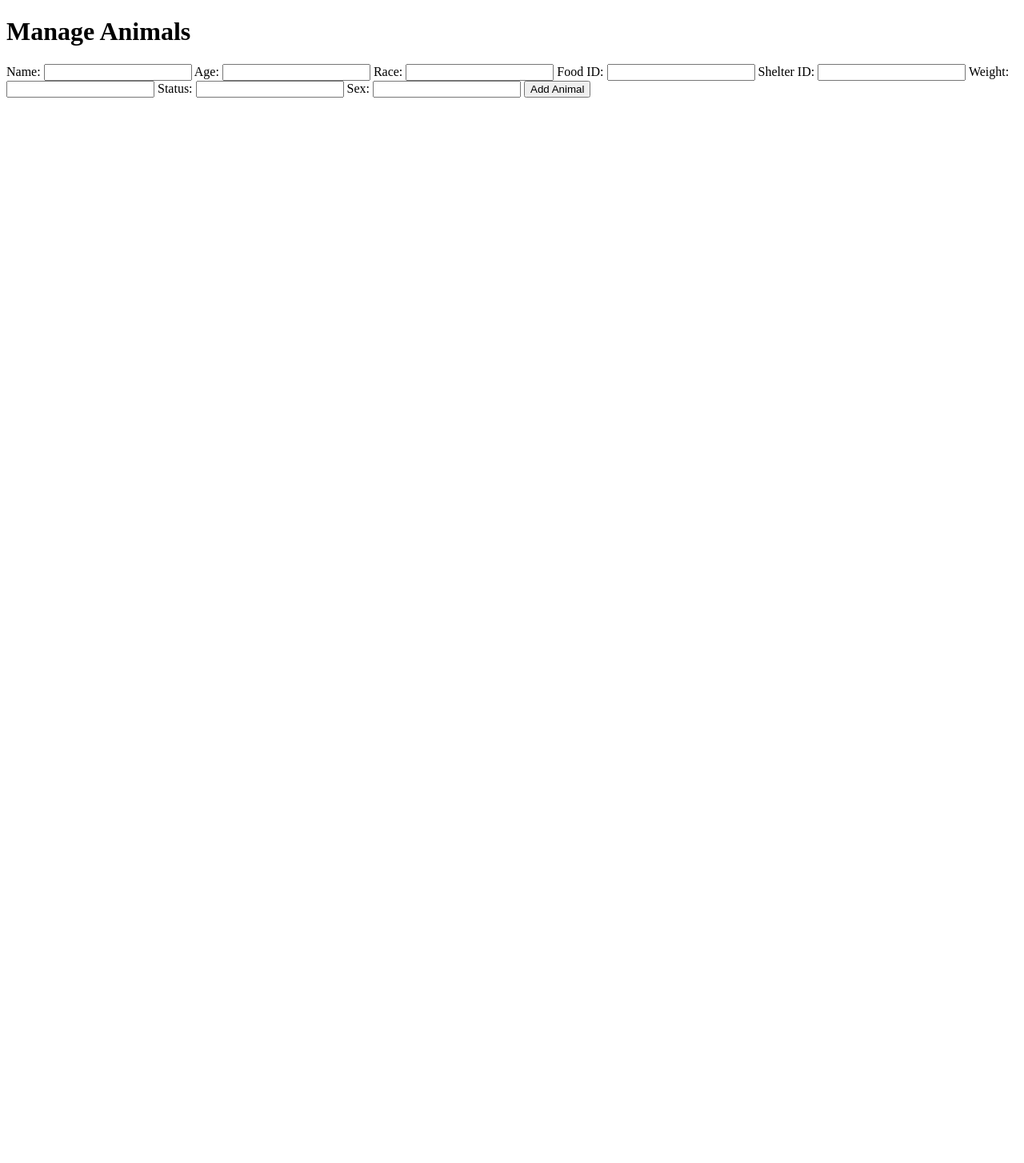
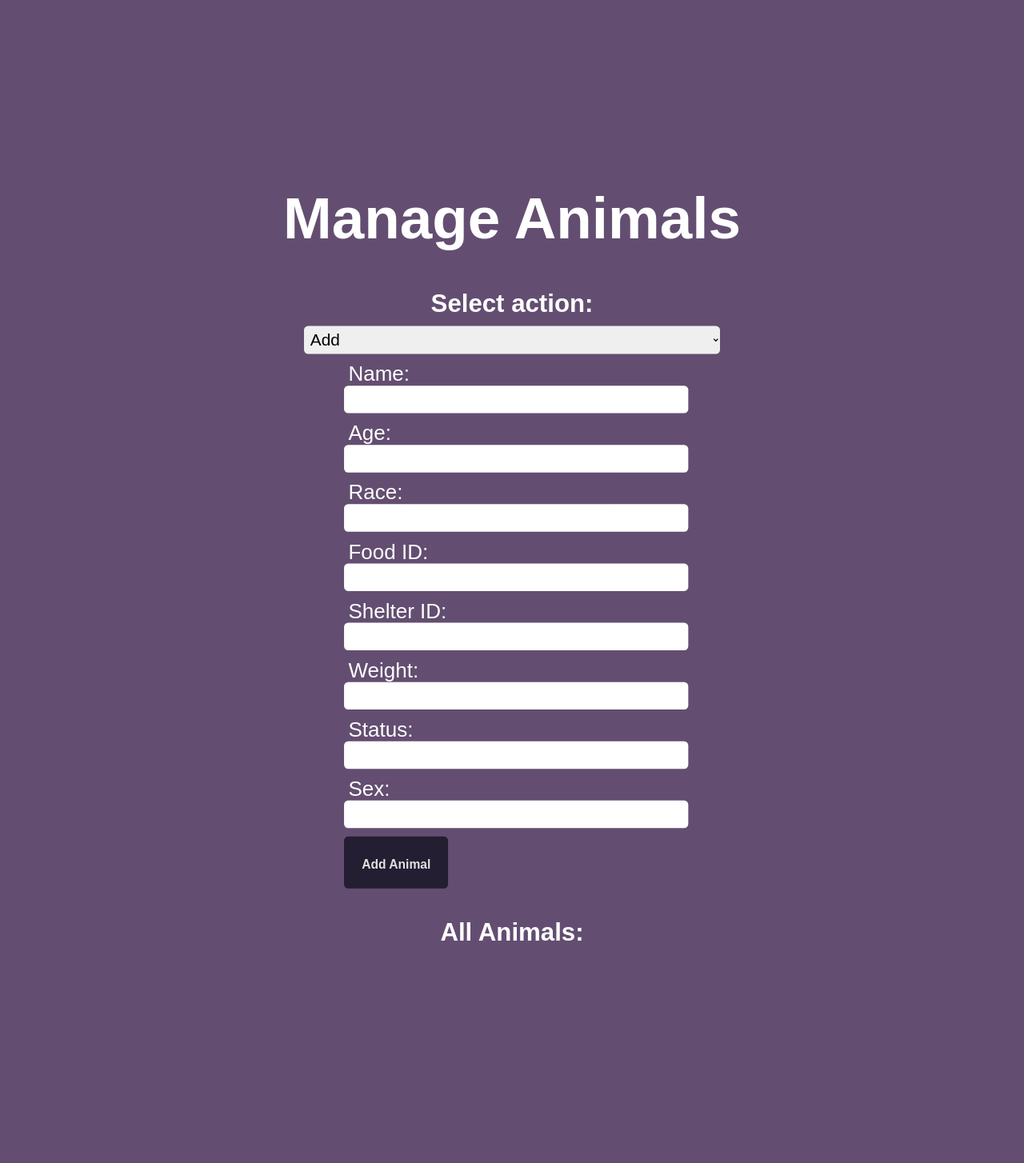
Before and after one commit to FilipParyz/TestingDoggos, a Flask app: page /manage_animals in a window 1280 px wide. Shown: the top 1454 px of the page at 80% size. Before the commit the page ends 122 px from the top, so only its background shows below. Run offline with Flask 3, Linux system fonts and the light colour scheme; data that the repository does not hold is empty.

Commit message:
Added animal html and css js and now both deletes work but adds still twice

```diff
--- /dev/null
+++ b/static/css/animalstyle.css
@@ -0,0 +1,139 @@
+body {
+    margin: 0;
+    padding: 0;
+    font-family: DM Sans, sans-serif;
+    background: #634E71;
+    color: white;
+    height: 100%;
+    transform: scale(0.65);
+}
+
+.container {
+    margin-top: -7.5%;
+    width: 100%;
+    height: 100%;
+    position: relative;
+    background: #634E71;
+    border-radius: 16px;
+    display: flex;
+    flex-direction: column;
+    align-items: center;
+    justify-content: center;
+}
+
+body::-webkit-scrollbar {
+    width: 10px;
+}
+
+body::-webkit-scrollbar-track {
+    background-color: #404040;
+    border: 2px solid #000;
+}
+
+body::-webkit-scrollbar-thumb {
+    background-color: #737272;
+    border: 2px solid #000080;
+}
+
+body::-webkit-scrollbar-thumb:hover {
+    background-color: #939272;
+}
+
+#mainText {
+    top: 0;
+    position: relative;
+    color: white;
+    font-size: 7rem;
+    font-weight: 700;
+    font-family: DM Sans, sans-serif;
+    margin-bottom: 2rem;
+}
+
+#actionSelect,
+#chooseAnimalText,
+#editAnimalText,
+#deleteAnimalText,
+#allAnimalText {
+    color: white;
+    font-size: 3rem;
+    font-weight: 700;
+    font-family: DM Sans, sans-serif;
+    margin-bottom: 1rem;
+}
+
+#action,
+#animalId,
+#name,
+#age,
+#race,
+#food_id,
+#shelter_id,
+#weight,
+#status,
+#sex {
+    max-width: 800px;
+    width: 100%;
+    font-size: 2rem;
+    padding: 0.5rem;
+    margin-bottom: 1rem;
+    border-radius: 8px;
+    border: none;
+}
+
+#existingAnimal,
+#addAnimalForm,
+#editAnimalForm,
+#deleteAnimalForm {
+    display: flex;
+    align-items: center;
+    margin-bottom: 1rem;
+}
+
+#addSubmit,
+#editSubmit,
+#deleteSubmit {
+    height: 100px;
+    width: 200px;
+    background-color: #231E31;
+    color: white;
+    border: none;
+    padding: 0.5rem 1rem;
+    border-radius: 8px;
+    cursor: pointer;
+}
+
+#addSubmit:hover,
+#editSubmit:hover,
+#deleteSubmit:hover {
+    background-color: #433E51;
+}
+
+#animalList {
+    list-style: none;
+    padding: 0;
+}
+
+#animalList li {
+    color: white;
+    font-family: DM Sans, sans-serif;
+    font-size: 1.2rem;
+    margin-bottom: 0.5rem;
+}
+
+p {
+    color: #e0e0e0;
+    font-size: 1.5rem;
+    font-weight: bold;
+    font-family: DM Sans, sans-serif;
+    margin-bottom: 1rem;
+}
+
+#nameAdd, #ageAdd, #raceAdd, #foodIdAdd, #shelterIdAdd, #weightAdd, #statusAdd, #sexAdd,
+#nameEdit, #ageEdit, #raceEdit, #foodIdEdit, #shelterIdEdit, #weightEdit, #statusEdit, #sexEdit {
+    width: 100%;
+    font-size: 2.5rem;
+    padding: 0.5rem;
+    margin-bottom: 1rem;
+    border-radius: 8px;
+    border: none;
+}
--- a/static/js/animalsscriptu.js
+++ b/static/js/animalsscriptu.js
@@ -2,7 +2,7 @@
 // Function to load animals from the server and populate the list and dropdown
 const loadAnimal = async () => {
     try {
-        const response = await fetch(`{{ url_for('handle_animals') }}`);
+        const response = await fetch(`/animals`);
         const data = await response.json();
         const animalList = document.getElementById("animalList");
         animalList.innerHTML = "";
@@ -28,7 +28,7 @@ const loadAnimal = async () => {
     }
 };
 // Function to handle action changes and display the corresponding form
-const handleActionChangeAm = () => {
+const handleActionChangeAn = () => {
     const action = document.getElementById("action").value;
     const addAnimalForm = document.getElementById("addAnimalForm");
     const editAnimalForm = document.getElementById("editAnimalForm");
@@ -48,7 +48,7 @@ const handleActionChangeAm = () => {
 // Function to fetch data of a selected animal for editing
 const fetchAnimalData = async (animalId) => {
     try {
-        const response = await fetch(`{{ url_for('handle_animals') }}/${animalId}`);
+        const response = await fetch(`/animals/${animalId}`);
         const data = await response.json();
         document.getElementById("editName").value = data.name;
         document.getElementById("editRace").value = data.race;
@@ -70,7 +70,7 @@ const addAnimal = async (event) => {
     const jsonObject = {};
     formData.forEach((value, key) => { jsonObject[key] = value; });
     try {
-        const response = await fetch(`{{ url_for('handle_animals') }}`, {
+        const response = await fetch(`/animals`, {
             method: 'POST',
             headers: {
                 'Content-Type': 'application/json'
@@ -94,7 +94,7 @@ const deleteAnimal = async () => {
         return;
     }
     try {
-        const response = await fetch(`{{ url_for('handle_animals') }}/${animalId}`, {
+        const response = await fetch(`/animals/${animalId}`, {
             method: 'DELETE'
         });
         console.log(response);
@@ -116,7 +116,7 @@ const editAnimal = async (event) => {
     const jsonObject = {};
     formData.forEach((value, key) => { jsonObject[key] = value; });
     try {
-        const response = await fetch(`{{ url_for('handle_animals') }}/${animalId}`, {
+        const response = await fetch(`/animals/${animalId}`, {
             method: 'PUT',
             headers: {
                 'Content-Type': 'application/json'
@@ -144,11 +144,19 @@ const clearEditAnimalForm = () => {
     document.getElementById("editWeight").value = "";
 };
 // Event listeners for form submissions and action changes
-document.getElementById("action")?.addEventListener("change", handleActionChangeAm);
+document.getElementById("action")?.addEventListener("change", handleActionChangeAn);
 document.getElementById("addAnimalForm")?.addEventListener("submit", addAnimal);
 document.getElementById("editAnimalForm")?.addEventListener("submit", editAnimal);
 document.getElementById("deleteAnimalForm")?.addEventListener("submit", (event) => {
     event.preventDefault();
     deleteAnimal();
 });
-window.onload = loadAnimal;
+window.onload = async () => {
+    await loadAnimal();
+    // Set the action to "add" and handle the change
+    const actionElement = document.getElementById("action");
+    if (actionElement) {
+        actionElement.value = "add";
+        handleActionChangeAn();
+    }
+}
--- a/templates/manage_animals.html
+++ b/templates/manage_animals.html
@@ -2,57 +2,108 @@
 <html>
 <head>
     <title>Manage Animals</title>
-    <script>
-        window.onload = function() {
-            document.querySelector('form').addEventListener('submit', function(event) {
-                event.preventDefault();
-                let formData = new FormData(event.target);
-                let jsonObject = {};
-                for (const [key, value]  of formData.entries()) {
-                    jsonObject[key] = value;
-                }
-                fetch('{{ url_for('handle_animals') }}', {
-                    method: 'POST',
-                    headers: {
-                        'Content-Type': 'application/json'
-                    },
-                    body: JSON.stringify(jsonObject)
-                }).then(response => response.json())
-                  .then(data => console.log(data))
-                  .catch(error => console.error('Error:', error));
-            });
-        };
-    </script>
+    <link rel="stylesheet" type="text/css" href="{{ url_for('static', filename='css/animalstyle.css') }}">
+    <script src="{{ url_for('static', filename='js/animalsscriptu.js') }}" defer></script>
+    <style>
+        #addAnimalForm, #editAnimalForm, #deleteAnimalForm {
+            display: none;
+        }
+    </style>
 </head>
 <body>
-    <h1>Manage Animals</h1>
-    <form method="POST">
-        <label for="name">Name:</label>
-        <input type="text" id="name" name="name" required>
+    <div class="container">
+        <h1 id="mainText">Manage Animals</h1>
 
-        <label for="age">Age:</label>
-        <input type="number" id="age" name="age" required>
+        <h2 id="actionSelect">Select action:</h2>
+        <select id="action" onchange="handleActionChangeAn()">
+            <option value="add">Add</option>
+            <option value="edit">Edit</option>
+            <option value="delete">Delete</option>
+        </select>
 
-        <label for="race">Race:</label>
-        <input type="text" id="race" name="race" required>
+        <div id="existingAnimal" style="display: none;">
+            <h2 id="chooseAnimalText">Choose an Animal:</h2>
+            <select id="animalId">
+                <option value="">Select an Animal</option>
+            </select>
+        </div>
 
-        <label for="food_id">Food ID:</label>
-        <input type="text" id="food_id" name="food_id" required>
+        <div id="addAnimalForm">
+            <form id="addForm" method="POST" onsubmit="addAnimal(event)">
+                <label id="nameAdd" for="name">Name:</label>
+                <input type="text" id="name" name="name" required><br>
 
-        <label for="shelter_id">Shelter ID:</label>
-        <input type="text" id="shelter_id" name="shelter_id" required>
+                <label id="ageAdd" for="age">Age:</label>
+                <input type="number" id="age" name="age" required><br>
 
-        <label for="weight">Weight:</label>
-        <input type="number" id="weight" name="weight" required>
+                <label id="raceAdd" for="race">Race:</label>
+                <input type="text" id="race" name="race" required><br>
 
-        <label for="status">Status:</label>
-        <input type="text" id="status" name="status" required>
+                <label id="foodIdAdd" for="food_id">Food ID:</label>
+                <input type="text" id="food_id" name="food_id" required><br>
 
-        <label for="sex">Sex:</label>
-        <input type="text" id="sex" name="sex" required>
+                <label id="shelterIdAdd" for="shelter_id">Shelter ID:</label>
+                <input type="text" id="shelter_id" name="shelter_id" required><br>
 
-        <button type="submit">Add Animal</button>
-    </form>
+                <label id="weightAdd" for="weight">Weight:</label>
+                <input type="number" id="weight" name="weight" step="0.1" required><br>
 
+                <label id="statusAdd" for="status">Status:</label>
+                <input type="text" id="status" name="status" required><br>
+
+                <label id="sexAdd" for="sex">Sex:</label>
+                <input type="text" id="sex" name="sex" required><br>
+
+                <button id="addSubmit" title="addSubmit-ico" type="submit">
+                    <p>Add Animal</p>
+                </button>
+            </form>
+        </div>
+
+        <div id="editAnimalForm">
+            <h2 id="editAnimalText">Edit Animal</h2>
+            <form id="editForm" method="POST" onsubmit="editAnimal(event)">
+                <label id="nameEdit" for="name">Name:</label>
+                <input type="text" id="name" name="name" required><br>
+
+                <label id="ageEdit" for="age">Age:</label>
+                <input type="number" id="age" name="age" required><br>
+
+                <label id="raceEdit" for="race">Race:</label>
+                <input type="text" id="race" name="race" required><br>
+
+                <label id="foodIdEdit" for="food_id">Food ID:</label>
+                <input type="text" id="food_id" name="food_id" required><br>
+
+                <label id="shelterIdEdit" for="shelter_id">Shelter ID:</label>
+                <input type="text" id="shelter_id" name="shelter_id" required><br>
+
+                <label id="weightEdit" for="weight">Weight:</label>
+                <input type="number" id="weight" name="weight" step="0.1" required><br>
+
+                <label id="statusEdit" for="status">Status:</label>
+                <input type="text" id="status" name="status" required><br>
+
+                <label id="sexEdit" for="sex">Sex:</label>
+                <input type="text" id="sex" name="sex" required><br>
+
+                <button id="editSubmit" title="editForm-ico" type="submit">
+                    <p>Edit Animal</p>
+                </button>
+            </form>
+        </div>
+
+        <div id="deleteAnimalForm">
+            <h2 id="deleteAnimalText">Delete Animal</h2>
+            <button id="deleteSubmit" title="deleteForm-ico" onclick="deleteAnimal()">
+                <p>Delete</p>
+            </button>
+        </div>
+
+        <div></div>
+            <h2 id="allAnimalText">All Animals:</h2>
+            <ul id="animalList"></ul>
+        </div>
+    </div>
 </body>
 </html>
```
Also changed, not shown: static/js/foodscriptu.js (+4 -7 lines).
